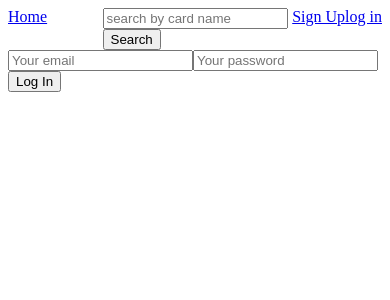
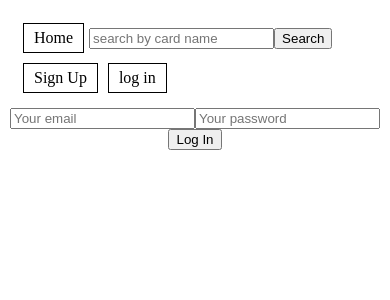
Before and after one commit to Benjibuns/mtg-stone, a React (Create React App) app: page /log-in in a window 390 px wide. Shown: the top 300 px of the page. Built offline with nearby package versions, Linux system fonts and the light colour scheme; no server answers.

Commit message:
add responsive styles for mobile devices

```diff
--- a/src/navigation.js
+++ b/src/navigation.js
@@ -4,8 +4,6 @@ import { NavLink } from "react-router-dom";
 import CardSearch from "./card-search/search-bar";
 
 const Navigation = (props) => {
-  // const [input, setInput] = useState("");
-
   if (props.loggedInStatus === "LOGGED_IN") {
     return (
       <div className="nav-bar">
@@ -16,14 +14,16 @@ const Navigation = (props) => {
               Profile
             </NavLink>
           </div>
+        </div>
 
-          <CardSearch cardSearchFilter={props.cardSearchFilter}/>
+        <div className="nav-bar_search">
+          <CardSearch cardSearchFilter={props.cardSearchFilter} />
+        </div>
 
-          <div className="nav-bar_right">
-            <button className="logout-btn" onClick={() => props.handleLogout()}>
-              Logout
-            </button>
-          </div>
+        <div className="nav-bar_right">
+          <button className="logout-btn" onClick={() => props.handleLogout()}>
+            Logout
+          </button>
         </div>
       </div>
     );
@@ -31,12 +31,12 @@ const Navigation = (props) => {
   return (
     <div className="nav-bar">
       <div className="nav-bar_left">
-        <NavLink className="profile-btn" to="/">
-          Home
-        </NavLink>
+        <NavLink to="/">Home</NavLink>
       </div>
 
-      <CardSearch cardSearchFilter={props.cardSearchFilter}/>
+      <div className="nav-bar_sear">
+        <CardSearch cardSearchFilter={props.cardSearchFilter} />
+      </div>
 
       <div className="nav-bar_right">
         <NavLink to="/sign-up">Sign Up</NavLink>
--- a/src/pages/sign-up.js
+++ b/src/pages/sign-up.js
@@ -46,7 +46,6 @@ function SignUp() {
           placeholder="Your username"
           required
         />
-        This will be shown with your public decks
       </div>
 
       <div className="sign-up-input">
--- /dev/null
+++ b/src/styles/app.scss
@@ -0,0 +1,37 @@
+@media only screen and (max-width: 900px) {
+  body {
+    display: flex;
+    flex-wrap: wrap;
+
+    .home-content {
+      display: flex;
+      flex-wrap: wrap;
+
+      .home-cards {
+        display: flex;
+        flex-wrap: wrap;
+
+        .fav-btn {
+          cursor: pointer;
+        }
+      }
+    }
+
+    .loginForm {
+      display: flex;
+      flex-wrap: wrap;
+    }
+  }
+}
+
+@media only screen and (max-width: 401px) {
+  body {
+    display: flex;
+    flex-wrap: wrap;
+
+    .nav-bar {
+      display: flex;
+      flex-wrap: wrap;
+    }
+  }
+}
--- /dev/null
+++ b/src/styles/log-in.scss
@@ -0,0 +1,4 @@
+.loginForm {
+  display: flex;
+  justify-content: center;
+}
--- a/src/styles/main.scss
+++ b/src/styles/main.scss
@@ -1,2 +1,5 @@
 @import "./home.scss";
-@import "./nav-bar.scss"
+@import "./nav-bar.scss";
+@import "./log-in.scss";
+@import "./sign-up.scss";
+@import "./app.scss";
--- a/src/styles/nav-bar.scss
+++ b/src/styles/nav-bar.scss
@@ -1,6 +1,22 @@
 .nav-bar {
   display: grid;
   grid-template-columns: 1fr 1fr 1fr;
+  margin: 10px;
+  align-items: center;
+
+  .nav-bar_left {
+    display: flex;
+    justify-content: flex-start;
+    align-items: center;
+
+    a {
+      padding: 5px 10px;
+      margin: 5px;
+      border: 1px solid black;
+      text-decoration: none;
+      color: black;
+    }
+  }
 
   .nav-bar_search {
     display: flex;
@@ -11,6 +27,12 @@
     display: flex;
     justify-content: flex-end;
 
-
+    a {
+      padding: 5px 10px;
+      border: 1px solid black;
+      text-decoration: none;
+      color: black;
+      margin: 5px;
+    }
   }
 }
--- /dev/null
+++ b/src/styles/sign-up.scss
@@ -0,0 +1,5 @@
+.sign-up-form {
+  display: flex;
+  flex-direction: column;
+  align-items: center;
+}
```
